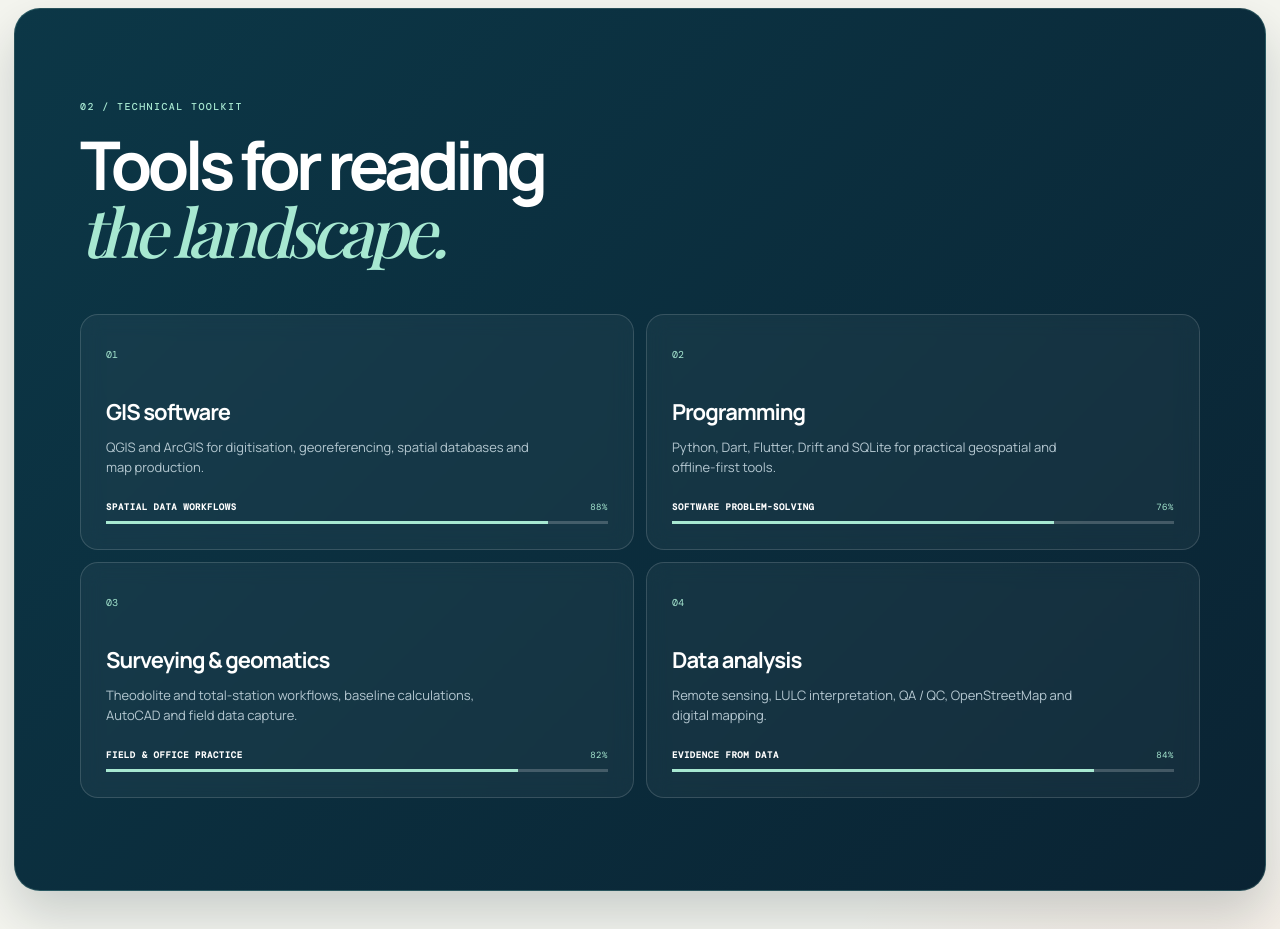
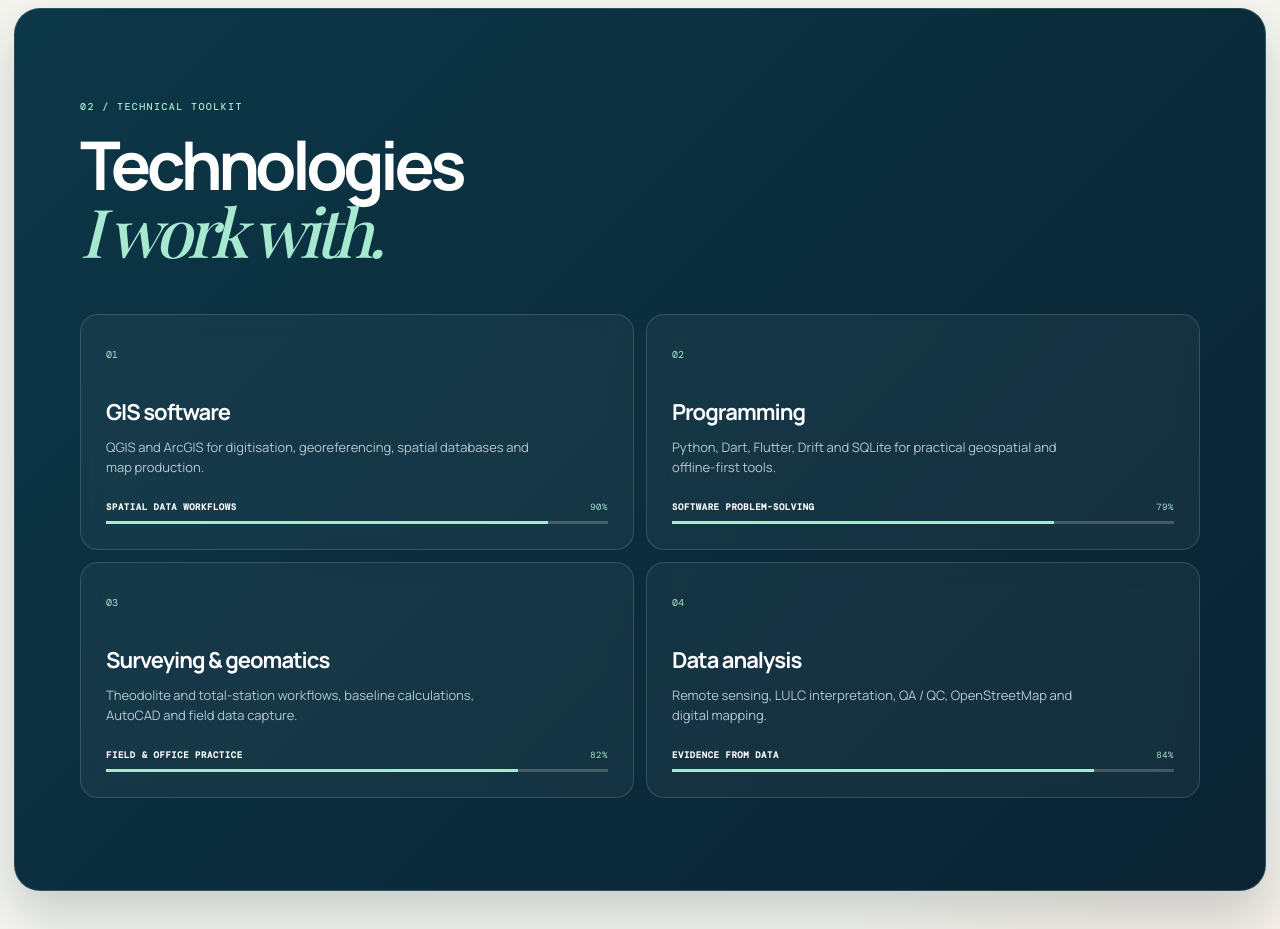
Before and after one commit to agyei4/Portfolio, a plain HTML site: page index.html in a window 1280 px wide. Shown: the part 1860-2789 px from the top of the page. Drawn offline with nearby package versions, Linux system fonts and the light colour scheme; a web font is replaced by a local one.

Commit message:
portfolio_2026_0

```diff
--- a/index.html
+++ b/index.html
@@ -46,9 +46,9 @@
     </section>
 
     <section class="section skills" id="skills">
-      <div class="container"><div class="section-heading reveal"><p class="eyebrow">02 / Technical toolkit</p><h2>Tools for reading<br><em>the landscape.</em></h2></div><div class="skills__grid">
-        <article class="skill-card reveal"><span>01</span><h3>GIS software</h3><p>QGIS and ArcGIS for digitisation, georeferencing, spatial databases and map production.</p><div class="skill-meter" data-level="88"><div><b>Spatial data workflows</b><i>88%</i></div><span></span></div></article>
-        <article class="skill-card reveal"><span>02</span><h3>Programming</h3><p>Python, Dart, Flutter, Drift and SQLite for practical geospatial and offline-first tools.</p><div class="skill-meter" data-level="76"><div><b>Software problem-solving</b><i>76%</i></div><span></span></div></article>
+      <div class="container"><div class="section-heading reveal"><p class="eyebrow">02 / Technical toolkit</p><h2>Technologies<br><em>I work with.</em></h2></div><div class="skills__grid">
+        <article class="skill-card reveal"><span>01</span><h3>GIS software</h3><p>QGIS and ArcGIS for digitisation, georeferencing, spatial databases and map production.</p><div class="skill-meter" data-level="88"><div><b>Spatial data workflows</b><i>90%</i></div><span></span></div></article>
+        <article class="skill-card reveal"><span>02</span><h3>Programming</h3><p>Python, Dart, Flutter, Drift and SQLite for practical geospatial and offline-first tools.</p><div class="skill-meter" data-level="76"><div><b>Software problem-solving</b><i>79%</i></div><span></span></div></article>
         <article class="skill-card reveal"><span>03</span><h3>Surveying &amp; geomatics</h3><p>Theodolite and total-station workflows, baseline calculations, AutoCAD and field data capture.</p><div class="skill-meter" data-level="82"><div><b>Field &amp; office practice</b><i>82%</i></div><span></span></div></article>
         <article class="skill-card reveal"><span>04</span><h3>Data analysis</h3><p>Remote sensing, LULC interpretation, QA / QC, OpenStreetMap and digital mapping.</p><div class="skill-meter" data-level="84"><div><b>Evidence from data</b><i>84%</i></div><span></span></div></article>
       </div></div>
```
